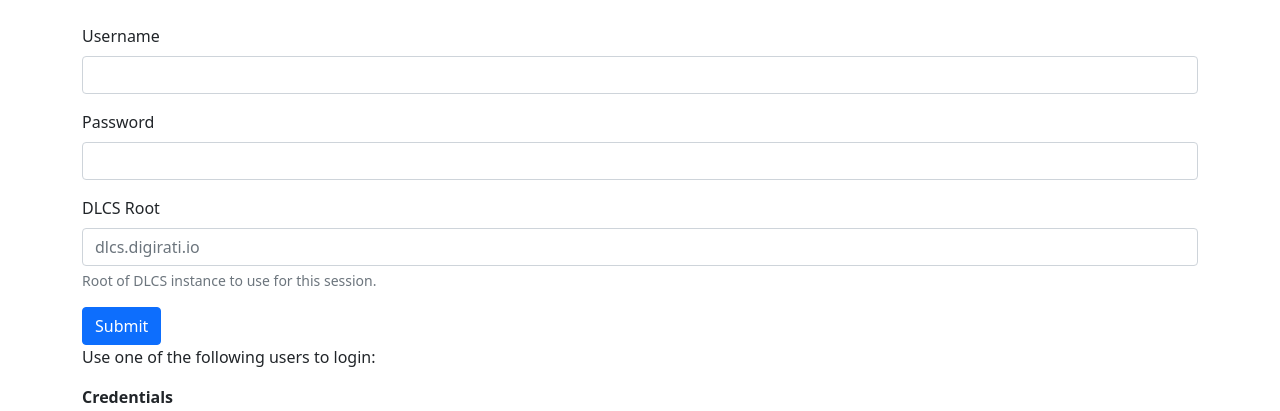
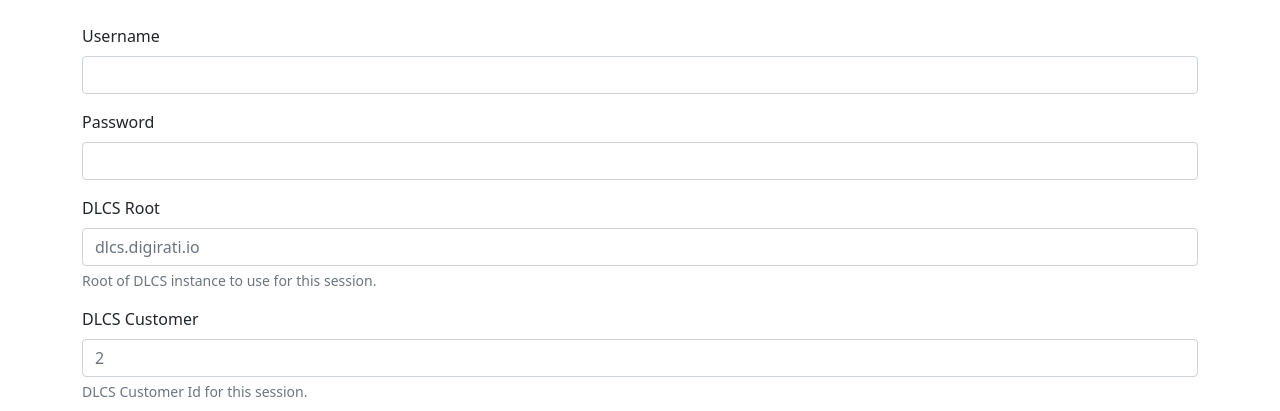
Before and after one commit to dlcs/role-provider-demo, a Flask app: page /login in a window 1280 px wide. Shown: the top 411 px of the page. Run offline with Flask 2, Linux system fonts and the light colour scheme.

Commit message:
Handle login POST to create session

```diff
--- a/main.py
+++ b/main.py
@@ -1,7 +1,18 @@
 import json
-from flask import Flask, render_template
+import os
+import uuid
+from flask import Flask, render_template, session, request, redirect
+from flask_session import Session
 
-app = Flask("dlcs-role-provider")
+app = Flask('dlcs-role-provider')
+
+app.secret_key = os.environ.get('FLASK_SECRET')
+app.config['SESSION_TYPE'] = 'filesystem'
+app.config['SESSION_PERMANENT'] = False
+app.config['SESSION_USE_SIGNER'] = True
+app.config['SESSION_KEY_PREFIX'] = 'dlcs_rp:'
+app.config['SESSION_FILE_THRESHOLD'] = 100
+Session(app)
 
 settings = {}
 
@@ -15,17 +26,62 @@ def startup():
 
 @app.route("/login", methods=['GET'])
 def login():
-    return render_template('login.html', default_root=settings['dlcs-default-root'], users=settings['users'])
+    # do we know this user? If so redirect
+    return _render_login()
+
+
+@app.route("/login", methods=['POST'])
+def do_login():
+    username = request.form['username']
+    password = request.form['password']
+    dlcs_root = request.form['dlcs'] or settings['dlcs-default-root']
+    dlcs_customer = request.form['customer'] or settings['dlcs-customer']
+
+    success, user_roles = _verify_auth(username, password)
+
+    if success:
+        # create session
+        session_key = str(uuid.uuid4())
+        session[session_key] = {
+            "dlcs_root": dlcs_root,
+            "roles_acquired": 1,
+            "roles": user_roles,
+            "customer": dlcs_customer
+        }
+
+        # redirect to DLCS with a session id
+        return redirect(f"https://{dlcs_root}/auth/{dlcs_customer}/fromcas?token={session_key}")
+    else:
+        # re-render template with an error
+        return _render_login('Unknown Credentials')
 
 
 @app.route("/info")
 def info():
+    # render roles template
     pass
 
 
 @app.route("/roles")
 def roles():
+    # return JSON object, check basic auth credentials
     pass
+
+
+def _render_login(error=None):
+    return render_template('login.html',
+                           default_customer=settings['dlcs-customer'],
+                           default_root=settings['dlcs-default-root'],
+                           users=settings['users'],
+                           error=error)
+
+
+def _verify_auth(username: str, password: str):
+    for user in settings['users']:
+        if user['username'] == username and user['password'] == password:
+            return True, user['roles']
+
+    return False, []
 
 
 if __name__ == "__main__":
--- a/requirements.txt
+++ b/requirements.txt
@@ -1,6 +1,8 @@
+cachelib==0.4.1
 click==8.0.3
 colorama==0.4.4
 Flask==2.0.2
+Flask-Session==0.4.0
 itsdangerous==2.0.1
 Jinja2==3.0.3
 MarkupSafe==2.0.1
--- a/settings.json
+++ b/settings.json
@@ -1,5 +1,6 @@
 {
   "dlcs-default-root": "dlcs.digirati.io",
+  "dlcs-customer": 2,
   "users": [
     {
       "username": "no-roles",
--- a/templates/login.html
+++ b/templates/login.html
@@ -10,20 +10,32 @@
 <body>
 <div class="container-lg mt-4">
     <div class="row">
-        <form>
+        {% if error %}
+        <div class="alert alert-danger alert-dismissible fade show" role="alert">
+            <strong>Login Error!</strong> {{ error }}
+            <button type="button" class="btn-close" data-bs-dismiss="alert" aria-label="Close"></button>
+        </div>
+        {% endif %}
+        <form action="/login" method="post">
             <div class="mb-3">
                 <label for="username" class="form-label">Username</label>
-                <input type="text" class="form-control" id="username">
+                <input type="text" class="form-control" id="username" name="username">
             </div>
             <div class="mb-3">
                 <label for="password" class="form-label">Password</label>
-                <input type="password" class="form-control" id="password">
+                <input type="password" class="form-control" id="password" name="password">
             </div>
             <div class="mb-3">
                 <label for="dlcs" class="form-label">DLCS Root</label>
                 <input type="text" class="form-control" id="dlcs" aria-describedby="dlcsHelp"
-                       placeholder="{{ default_root }}">
+                       placeholder="{{ default_root }}" name="dlcs">
                 <div id="dlcsHelp" class="form-text">Root of DLCS instance to use for this session.</div>
+            </div>
+            <div class="mb-3">
+                <label for="customer" class="form-label">DLCS Customer</label>
+                <input type="text" class="form-control" id="customer" aria-describedby="customerHelp"
+                       placeholder="{{ default_customer }}" name="customer">
+                <div id="customerHelp" class="form-text">DLCS Customer Id for this session.</div>
             </div>
             <button type="submit" class="btn btn-primary">Submit</button>
         </form>
```
Also changed, not shown: 1 other file.
